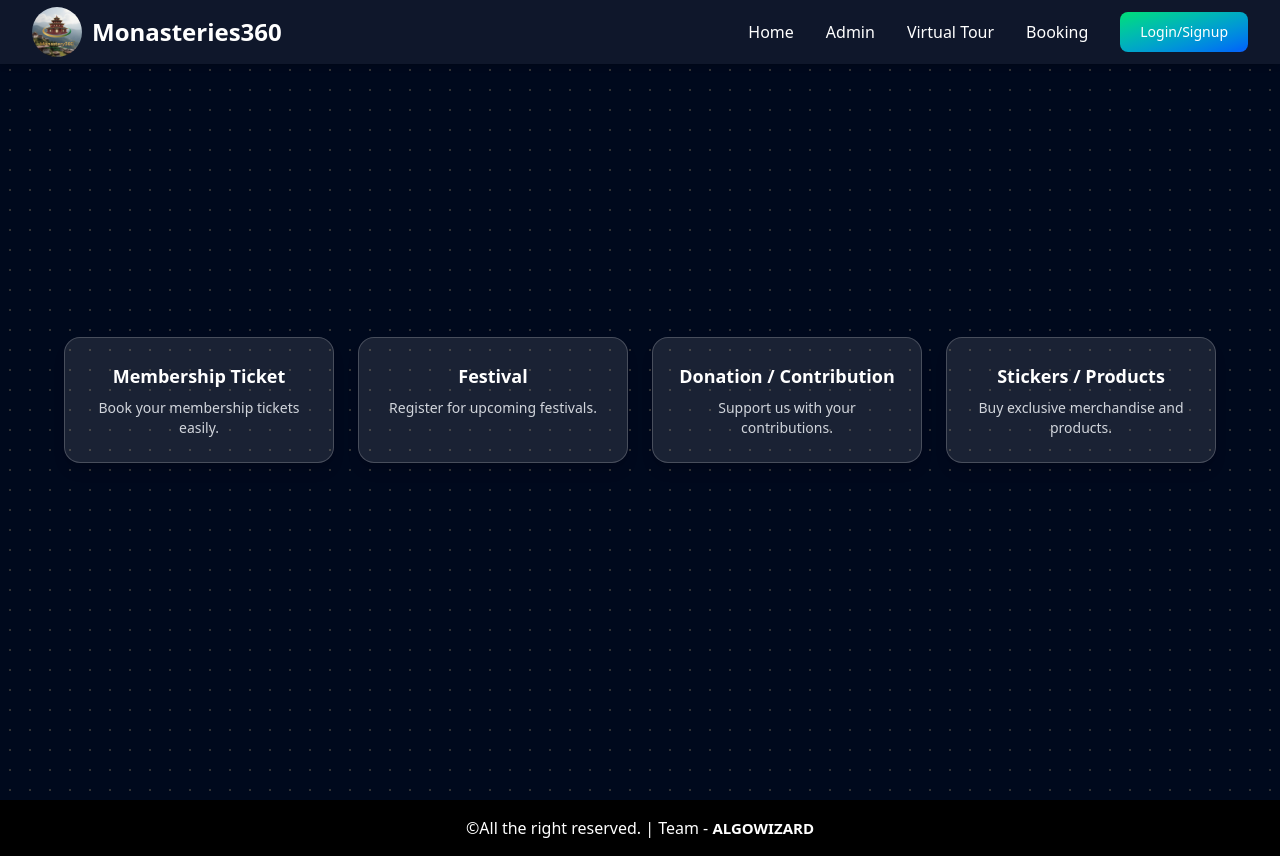
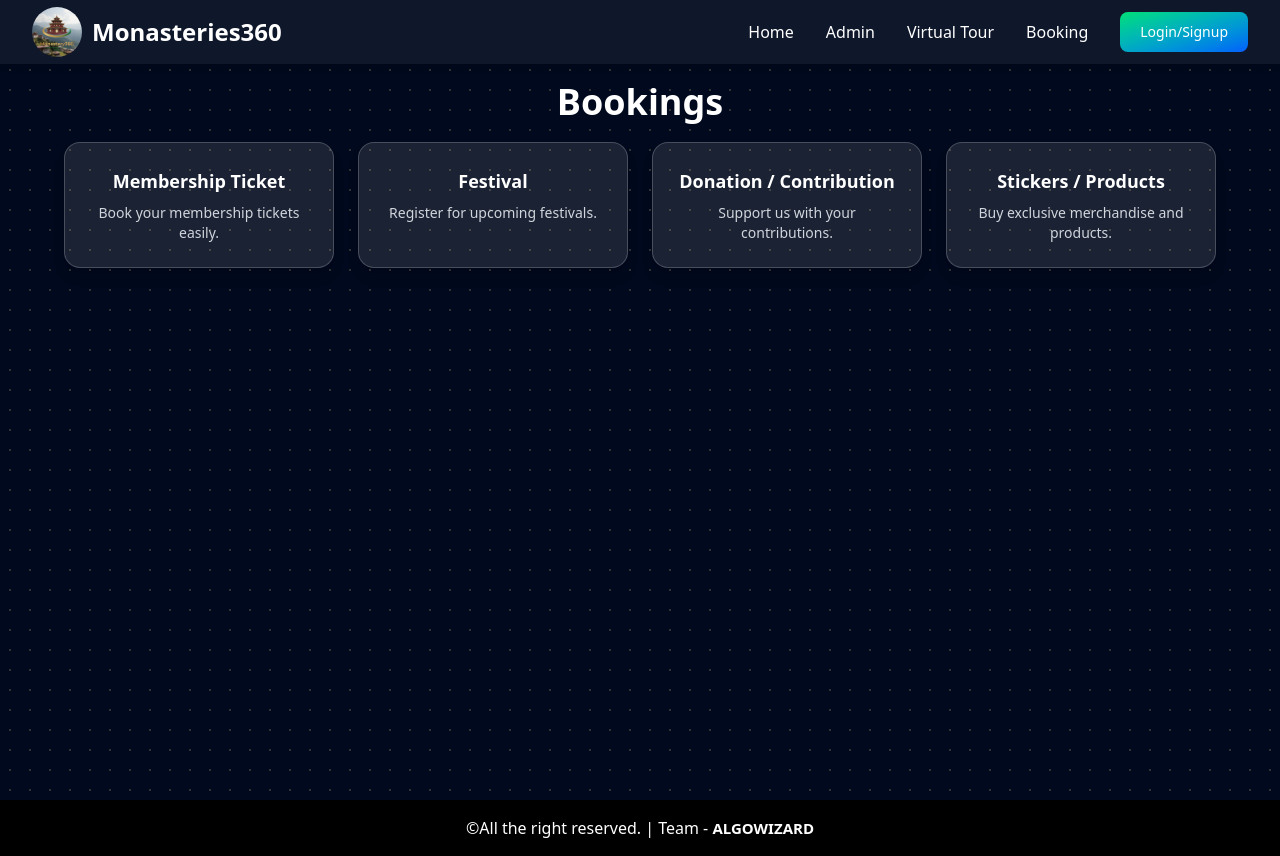
Before and after one commit to Apandey084/monasteries360, a Next.js app: page /bookings in a window 1280 px wide. Built offline with nearby package versions, Linux system fonts and the light colour scheme.

Commit message:
Update admin, bookings, and virtualtour pages

```diff
--- a/app/admin/page.js
+++ b/app/admin/page.js
@@ -41,15 +41,13 @@ const AdminPanel = () => {
     <div className="relative z-[-2] min-h-screen w-screen bg-[#000000] bg-[radial-gradient(#ffffff33_1px,#00091d_1px)] bg-[size:20px_20px] text-white px-4 py-8">
 
       {/* Page Headers */}
-      <h1 className="text-3xl sm:text-4xl font-bold text-center mb-2">
+      <h1 className="text-3xl sm:text-4xl font-bold text-center pt-[50px]  ">
         Admin Panel
       </h1>
-      <h2 className="text-xl sm:text-2xl text-center mb-8 text-gray-300">
-        Explore our Feature
-      </h2>
+
 
       {/* Section Cards */}
-      <div className="grid grid-cols-1 sm:grid-cols-2 lg:grid-cols-4 gap-6">
+      <div className="grid grid-cols-1 sm:grid-cols-2 lg:grid-cols-4 gap-6 mt-[20px]">
         {sections.map((section, idx) => (
           <div
             key={idx}
--- a/app/bookings/page.js
+++ b/app/bookings/page.js
@@ -34,11 +34,14 @@ const Booking = () => {
 
 
 
-    <div className="relative top-0 z-[-2] min-h-screen w-full bg-[#000000] bg-[radial-gradient(#ffffff33_1px,#00091d_1px)] bg-[size:20px_20px] flex items-center justify-center p-6">
+  <div className="relative z-[-2] min-h-screen w-screen bg-[#000000] bg-[radial-gradient(#ffffff33_1px,#00091d_1px)] bg-[size:20px_20px] text-white px-4 py-8">
 
+   {/* Page Headers */}
+      <h1 className="text-3xl sm:text-4xl font-bold text-center pt-[50px]   ">
+        Bookings
+      </h1>
 
-
-      <div className="grid grid-cols-1 sm:grid-cols-2 lg:grid-cols-4 gap-6 max-w-6xl w-full">
+      <div className="grid grid-cols-1 sm:grid-cols-2 lg:grid-cols-4 gap-6 max-w-6xl w-full mt-[20px]  container mx-auto ">
         {cards.map((card, idx) => (
           <div
             key={idx}
--- a/app/virtualtour/page.js
+++ b/app/virtualtour/page.js
@@ -38,14 +38,16 @@ const VirtualTour = () => {
     "https://assets.zeezest.com/images/PROD_4_1667192700528_thumb_500.jpeg";
 
   return (
-    <div className="relative min-h-screen w-full bg-[#000000] bg-[radial-gradient(#ffffff33_1px,#00091d_1px)] bg-[size:20px_20px] p-8">
-      {/* Header */}
-      <h1 className="text-white text-3xl font-bold text-center mb-10">
+
+  <div className="relative z-[-2] min-h-screen w-screen bg-[#000000] bg-[radial-gradient(#ffffff33_1px,#00091d_1px)] bg-[size:20px_20px] text-white px-4 py-8">
+
+   {/* Page Headers */}
+      <h1 className="text-3xl sm:text-4xl font-bold text-center pt-[50px]   ">
         Virtual Tour
       </h1>
 
       {/* Cards Grid */}
-      <div className="grid grid-cols-1 sm:grid-cols-2 lg:grid-cols-3 xl:grid-cols-4 gap-8 max-w-7xl mx-auto">
+      <div className="grid grid-cols-1 sm:grid-cols-2 lg:grid-cols-3 xl:grid-cols-4 gap-8 max-w-7xl mx-auto mt-[20px]">
         {monasteries.map((monastery, idx) => (
           <div
             key={idx}
```
